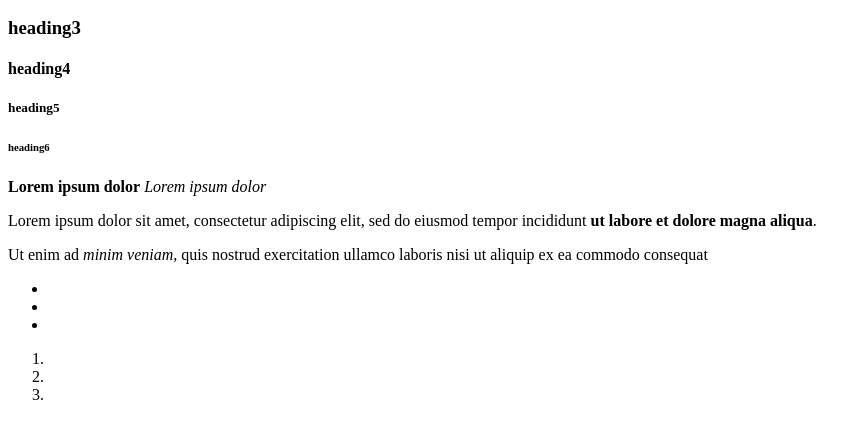
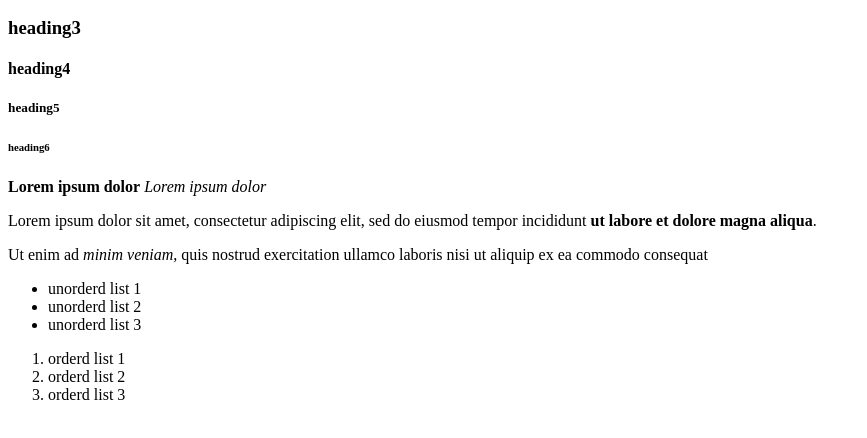
Before and after one commit to nicklm0/THE_Odin_project, a plain HTML site: page index.html in a window 1280 px wide. Shown: the part 110-548 px from the top of the page, without its empty margins (0-867 px from the left). Drawn offline with Linux system fonts and the light colour scheme.

Commit message:
the wsl has issues i switched to powershell add bookmarks on the 1st - 3rd lessons test commit

```diff
--- a/index.html
+++ b/index.html
@@ -6,6 +6,7 @@
     <title>My first webpage</title>
 </head>
 <body>
+    <!---creating heading `1-6` first lesson-->
 <h1>heading1</h1>
 <h2><>heading2</h2>
 <h3>heading3</h3>
@@ -20,7 +21,7 @@
    The browser will ignore everything in here.
 -->
 <em>Lorem ipsum dolor</em>
-
+<!--creating <p> and inserting <strong> & em tags on the first lesson -->
     <p>
         Lorem ipsum dolor sit amet, consectetur adipiscing elit, sed do eiusmod tempor
   incididunt <strong>ut labore et dolore magna aliqua</strong>.
@@ -28,16 +29,16 @@
 <p>
     Ut enim ad <em>minim veniam,</em> quis nostrud exercitation ullamco laboris
     nisi ut aliquip ex ea commodo consequat
+    <!--creating  ul & ol list on lesson 3-->
     <ul>
-    <li></li>
-    <li></li>
-    <li></li>
+    <li>unorderd list 1</li>
+    <li>unorderd list 2</li>
+    <li>unorderd list 3</li>
     </ul>
-
     <ol>
-    <li></li>
-    <li></li>
-    <li></li>
+    <li>orderd list 1 </li>
+    <li>orderd list 2</li>
+    <li>orderd list 3</li>
     </ol>
 </p>
 </body>
```
